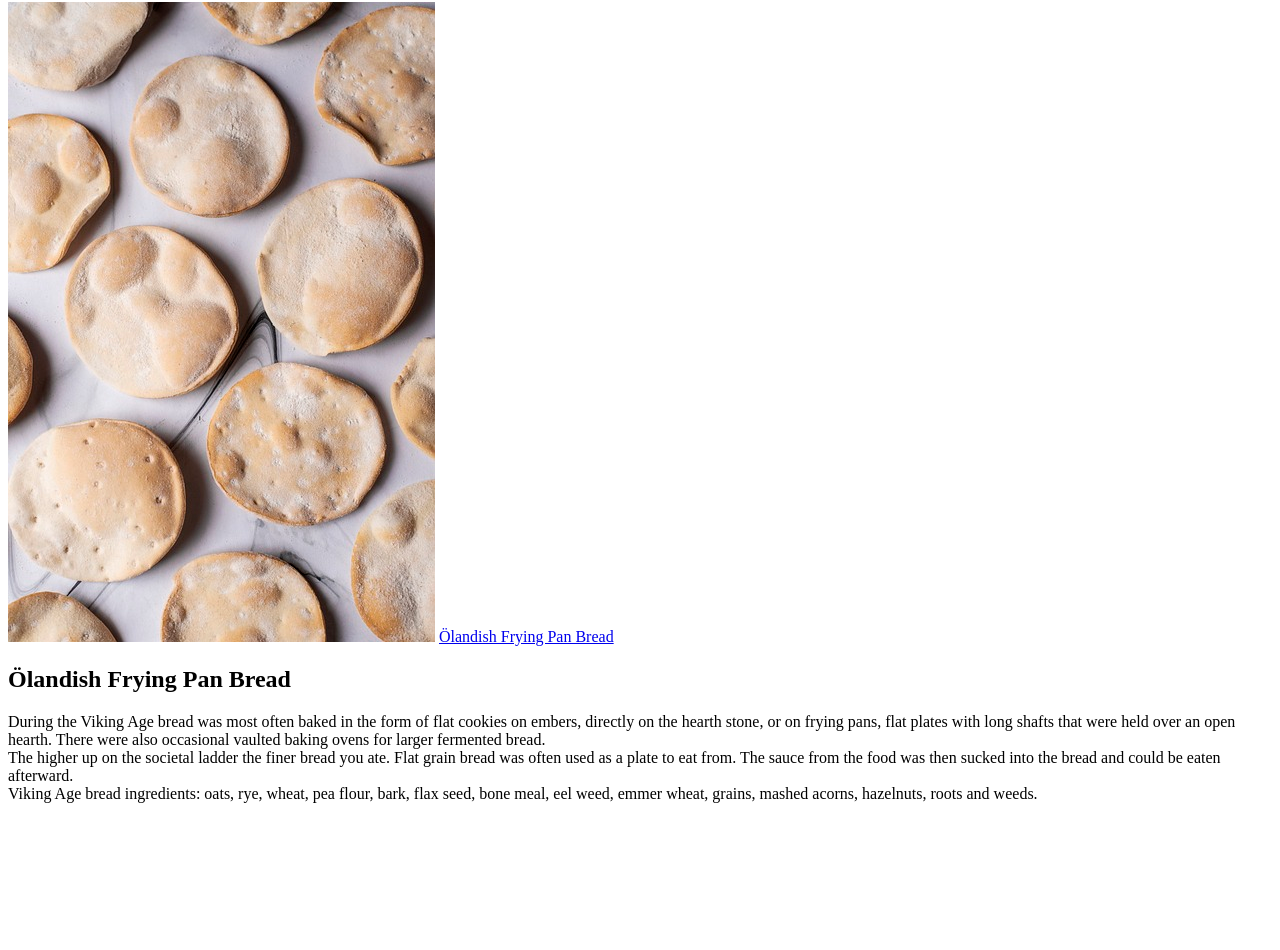
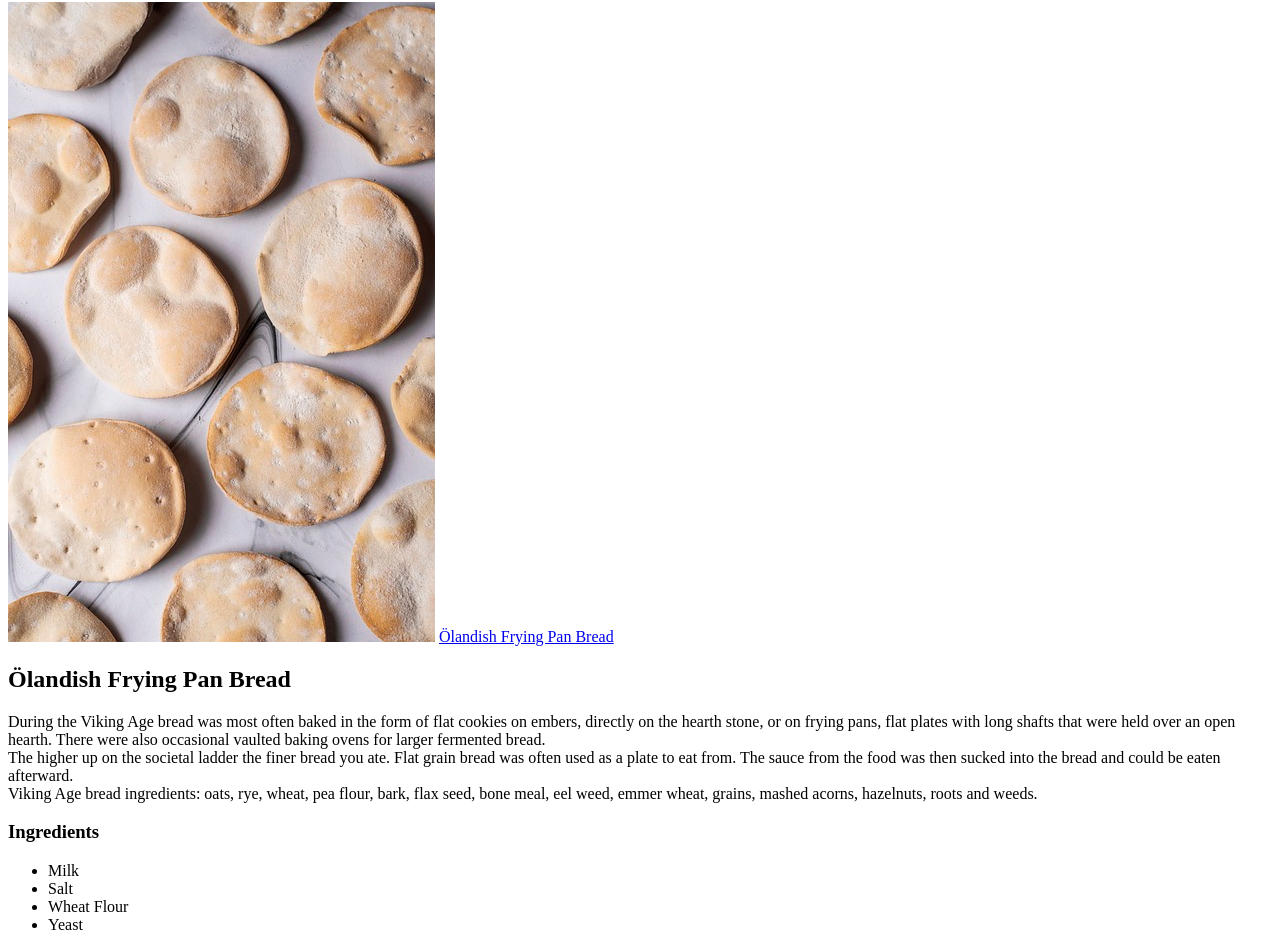
Before and after one commit to jaffacakes83/odin-recipes, a plain HTML site: page viking-food.html in a window 1280 px wide. Shown: the part 78-1028 px from the top of the page. Before the commit the page ends 897 px from the top, so only its background shows below. Drawn offline with Linux system fonts and the light colour scheme.

Commit message:
Added ul/ol lists

```diff
--- a/viking-food.html
+++ b/viking-food.html
@@ -16,5 +16,12 @@
         The higher up on the societal ladder the finer bread you ate. Flat grain bread was often used as a plate to eat from. The sauce from the food was then sucked into the bread and could be eaten afterward.
         <br/>
         Viking Age bread ingredients: oats, rye, wheat, pea flour, bark, flax seed, bone meal, eel weed, emmer wheat, grains, mashed acorns, hazelnuts, roots and weeds.</p>
+    <h3>Ingredients</h3>
+    <ul>
+        <li>Milk</li>
+        <li>Salt</li>
+        <li>Wheat Flour</li>
+        <li>Yeast</li>
+    </ul>
 </body>
 </html>
```
